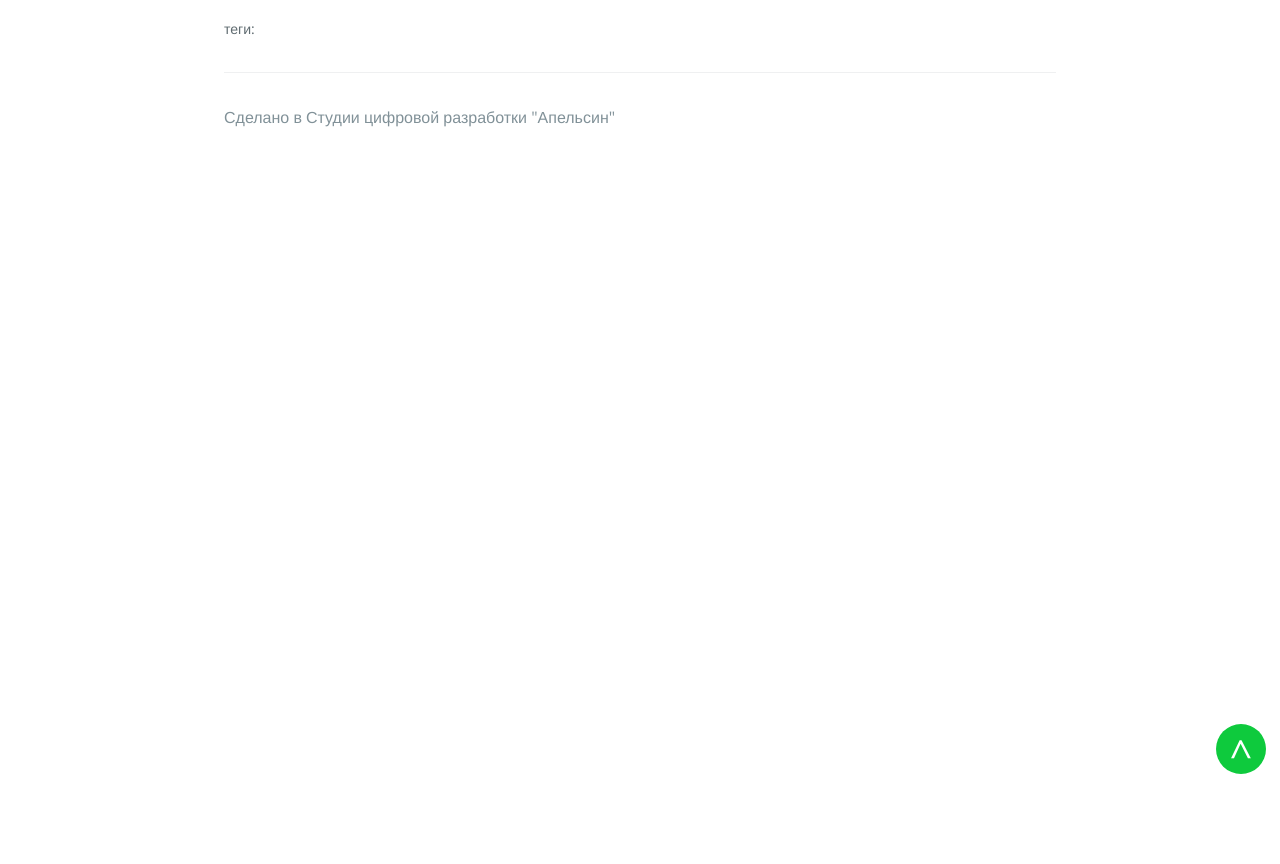
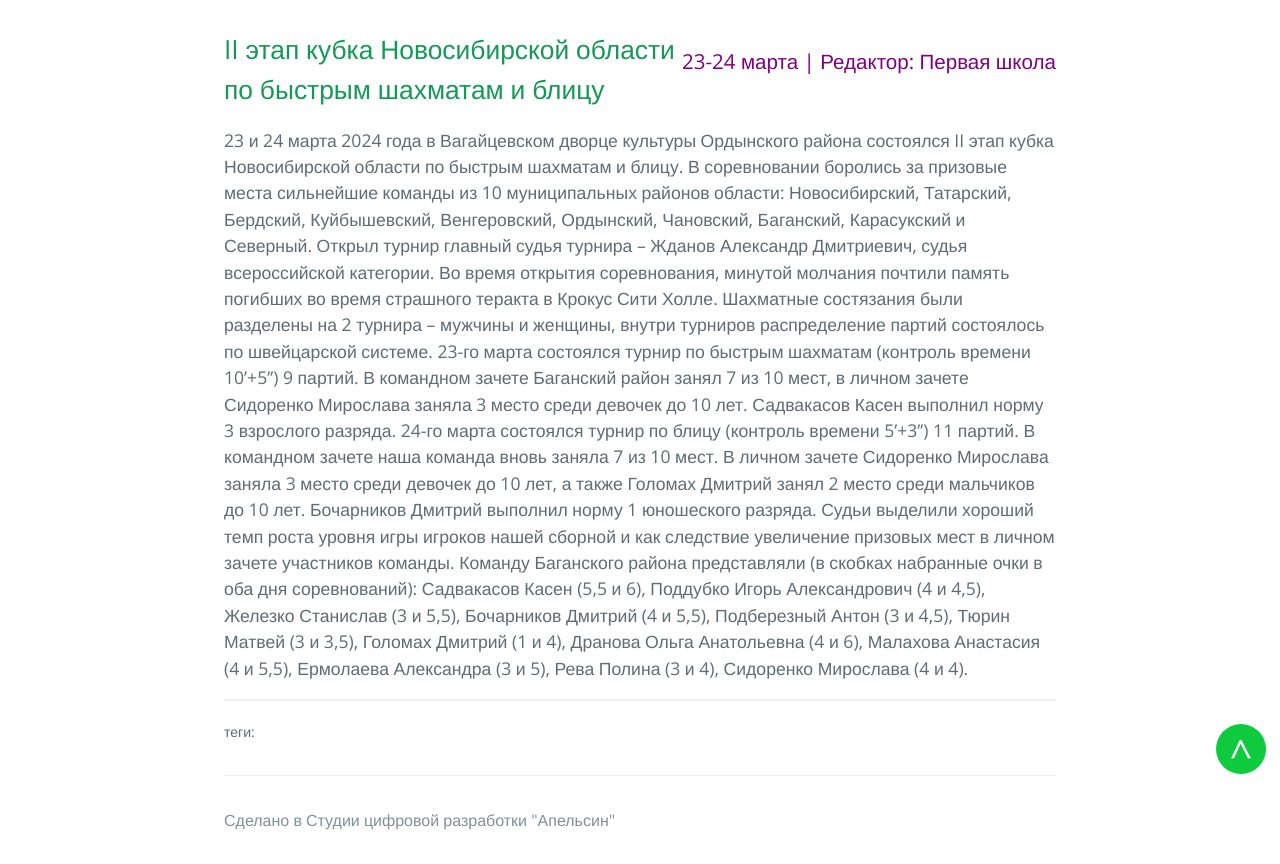
Before and after one commit to 1-sch/1-sch.github.io, a Jekyll site: the page built from _posts/2024-03-31-мартовский-выпуск.markdown, in a window 1280 px wide and 1400 px high, scrolled down 19588 px. Shown: the part 536-1400 px from the top of the window. Built offline with Jekyll 4.4.1, drawn with Linux system fonts in a browser that asks for light colours.

Commit message:
Update 2024-03-31-мартовский-выпуск.markdown

```diff
--- a/_posts/2024-03-31-мартовский-выпуск.markdown
+++ b/_posts/2024-03-31-мартовский-выпуск.markdown
@@ -227,3 +227,21 @@
 <img src="/img/0324/132.jpg"><img src="/img/0324/133.jpg"><img src="/img/0324/134.jpg">
 </div>
 <hr>
+<h3 class="da" style="color:purple">23-24 марта | Редактор: Первая школа</h3><h2>II этап кубка Новосибирской области по быстрым шахматам и блицу</h2>
+<p>23 и 24 марта 2024 года в Вагайцевском дворце культуры Ордынского района состоялся II этап кубка Новосибирской области по быстрым шахматам и блицу. В соревновании боролись за призовые места сильнейшие команды из 10 муниципальных районов области: Новосибирский, Татарский, Бердский, Куйбышевский, Венгеровский, Ордынский, Чановский, Баганский, Карасукский и Северный.
+
+Открыл турнир главный судья турнира – Жданов Александр Дмитриевич, судья всероссийской категории. Во время открытия соревнования, минутой молчания почтили память погибших во время страшного теракта в Крокус Сити Холле.
+
+Шахматные состязания были разделены на 2 турнира – мужчины и женщины, внутри турниров распределение партий состоялось по швейцарской системе.
+23-го марта состоялся турнир по быстрым шахматам (контроль времени 10’+5’’) 9 партий. В командном зачете Баганский район занял 7 из 10 мест, в личном зачете Сидоренко Мирослава заняла 3 место среди девочек до 10 лет. Садвакасов Касен выполнил норму 3 взрослого разряда.
+
+24-го марта состоялся турнир по блицу (контроль времени 5’+3’’) 11 партий. В командном зачете наша команда вновь заняла 7 из 10 мест. В личном зачете Сидоренко Мирослава заняла 3 место среди девочек до 10 лет, а также Голомах Дмитрий занял 2 место среди мальчиков до 10 лет. Бочарников Дмитрий выполнил норму 1 юношеского разряда.
+
+Судьи выделили хороший темп роста уровня игры игроков нашей сборной и как следствие увеличение призовых мест в личном зачете участников команды.
+
+Команду Баганского района представляли (в скобках набранные очки в оба дня соревнований):
+
+Садвакасов Касен (5,5 и 6), Поддубко Игорь Александрович (4 и 4,5), Железко Станислав (3 и 5,5), Бочарников Дмитрий (4 и 5,5), Подберезный Антон (3 и 4,5), Тюрин Матвей (3 и 3,5), Голомах Дмитрий (1 и 4), Дранова Ольга Анатольевна (4 и 6), Малахова Анастасия (4 и 5,5), Ермолаева Александра (3 и 5), Рева Полина (3 и 4), Сидоренко Мирослава (4 и 4).</p>
+<div class="imgb">
+</div>
+<hr>
```
